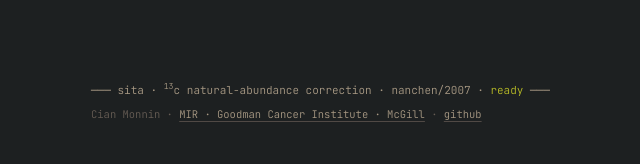
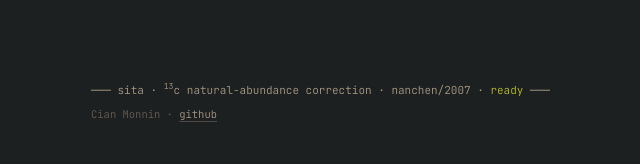
Before and after one commit to CMonnin/SITA, a Flask app: page / in a window 1280 px wide. Shown: the part 1469-1633 px from the top of the page, without its empty margins (199-839 px from the left). Run offline with Flask 3, Linux system fonts and the light colour scheme.

Commit message:
clean up and prep of publishing

```diff
--- a/packages/sita-web/src/sita_web/templates/index.html
+++ b/packages/sita-web/src/sita_web/templates/index.html
@@ -124,7 +124,7 @@
     ─── sita · <sup>13</sup>c natural-abundance correction · nanchen/2007 · <span id="modeline-status">ready</span> ───
   </span>
   <span class="byline">
-    Cian Monnin · <a href="https://www.mcgill.ca/gci/facilities/metabolomics-innovation-resource-mir">MIR · Goodman Cancer Institute · McGill</a> · <a href="https://github.com/CMonnin">github</a>
+    Cian Monnin · <a href="https://github.com/CMonnin">github</a>
   </span>
 </footer>
 
```
Also changed, not shown: 5 other files.
